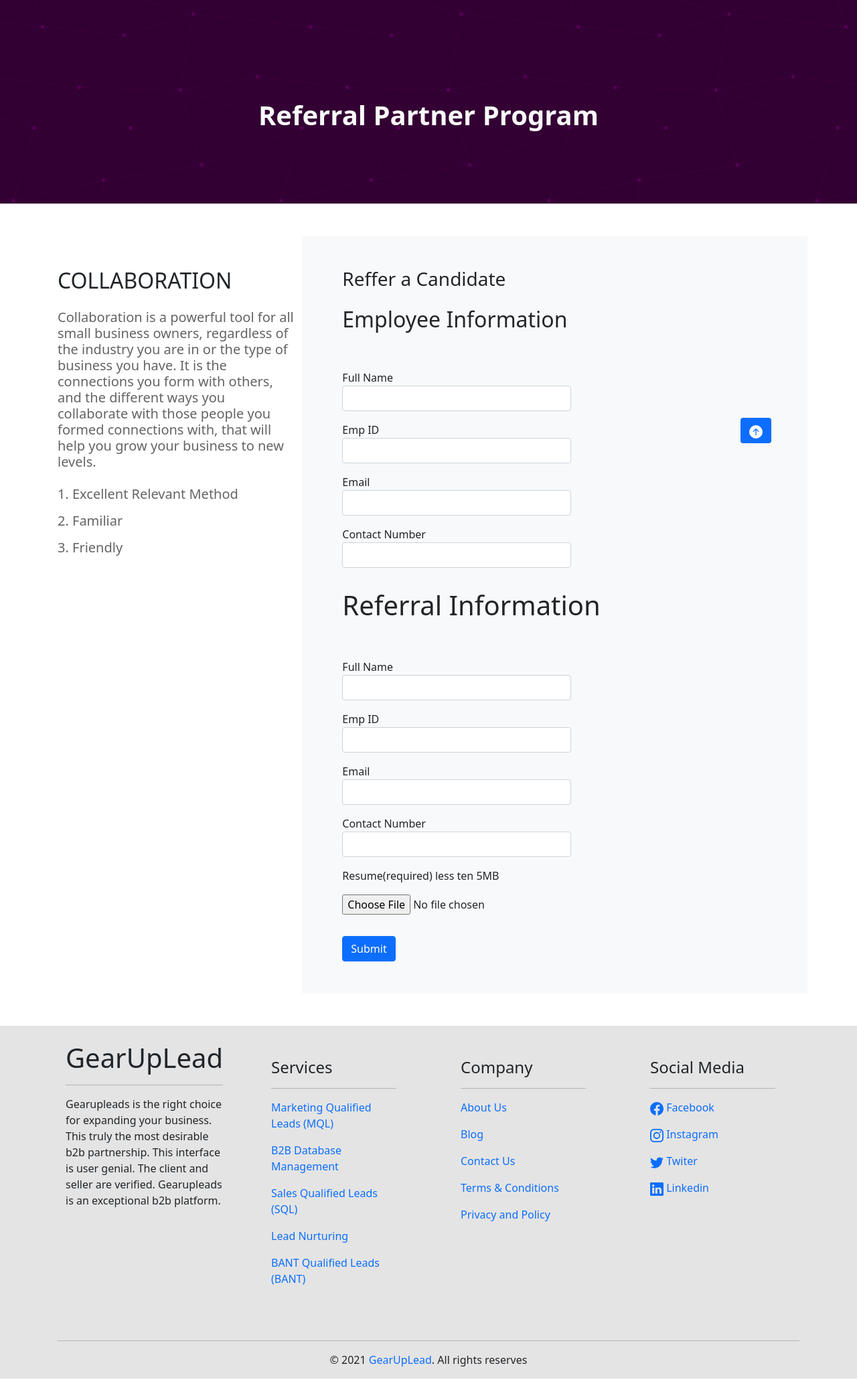
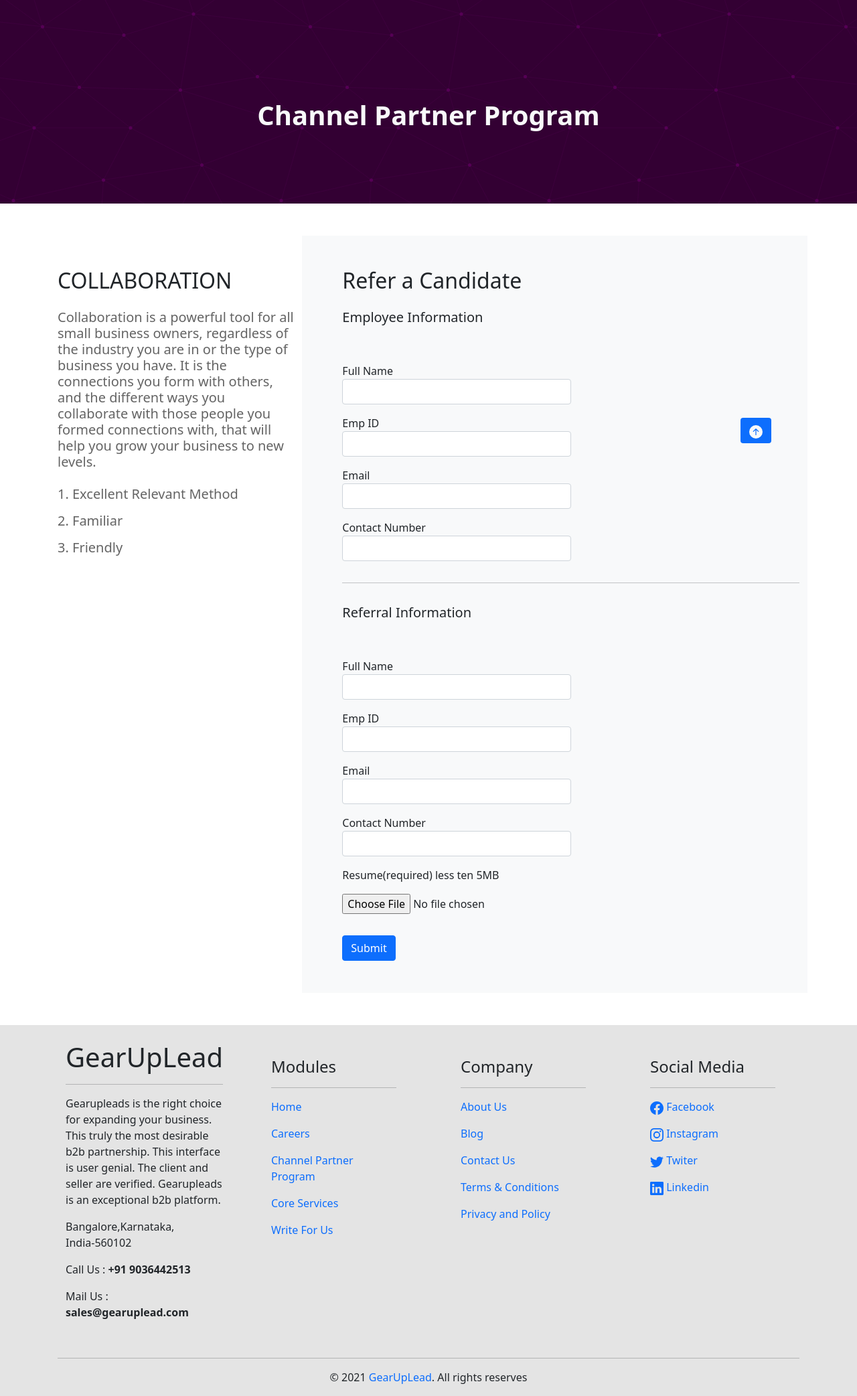
Before and after one commit to Ash3902/Gearup, a Django app: template home/templates/referral-program.html in a window 1280 px wide. Shown: the part 96-2181 px from the top of the page at 67% size. Before the commit the page ends 2155 px from the top, so only its background shows below. Run offline with Django 3.2, Linux system fonts and the light colour scheme; the template is opened without the code that fills it, so the values that code supplies are empty; some libraries are stand-ins or nearby versions.

Commit message:
made enhacement

```diff
--- a/home/templates/about-us.html
+++ b/home/templates/about-us.html
@@ -1,6 +1,6 @@
 {% extends 'base.html' %}
 {% load static %}
-{% block title %}Gear Up Lead | About Us{% endblock title %}
+{% block title %}GearUpLead | About Us {% endblock title %}
 {% block navID %}aboutNav{% endblock navID %}
 {% block style %}
 {% endblock style %}
@@ -20,7 +20,7 @@
 {%if forloop.counter|divisibleby:"2" %}
 <section>
     <div class="container">
-        <div class="row mt-5">
+        <div class="row mt-5 justify-content-center">
             <div class="col-md-6">
                 <div class="parent_div">
                     <div class="child_div">
@@ -50,7 +50,7 @@ An end to end lead generation company in the B2B space. The sole purpose of the
 {%else%}
 <section class="" style="padding-top: 100px;">
     <div class="container">
-        <div class="row mt-5">
+        <div class="row mt-5 justify-content-center">
             <div class="col-md-6">
                 <h2>{{section.heading}}</h2>
                 <hr class="w-25" style="border-bottom: 4px solid rgb(20, 161, 255);">
--- a/home/templates/blog-detail.html
+++ b/home/templates/blog-detail.html
@@ -1,6 +1,6 @@
 {% extends 'base.html' %}
 {% load static %}
-{% block title %}Gear Up Lead | Blog Details{% endblock title %}
+{% block title %} {{blog.heading}} | GearUpLead{% endblock title %}
 {% block navID %}{% endblock navID %}
 {% block desc %}
 {{blog.meta_description}}
--- a/home/templates/home.html
+++ b/home/templates/home.html
@@ -1,6 +1,6 @@
 {% extends 'base.html' %}
 {% load static %}
-{% block title %}Gear Up Lead | Home{% endblock title %}
+{% block title %} Generate leads free | GearUplead{% endblock title %}
 {% block navID %}homeNav{% endblock navID %}
 {% block style %}
 {% endblock style %}
@@ -11,8 +11,8 @@
             <h1 class="text-white" style="padding-top: 150px;" id="textHeader" >{{section1.heading}}</h1>
             <p class="text-white pt-4" id="textSubHeader" >{{section1.sub_heading}} <span1></span1></p>
             <div class="text-left mt-5">
-                <a href="" class="btn btn-primary rounded-pill btn-lg mr-2 mt-3">Get Start Today</a>
-                <a href="" class="btn btn-outline-light rounded-pill btn-lg mt-3">Know more</a>
+                <a href="{%url 'contact-us' %}" class="btn btn-primary rounded-pill btn-lg mr-2 mt-3">Get Start Today</a>
+                <a href="{%url 'services' %}" class="btn btn-outline-light rounded-pill btn-lg mt-3">Know more</a>
             </div>
 
         </div>
--- a/home/templates/job-opening.html
+++ b/home/templates/job-opening.html
@@ -1,6 +1,6 @@
 {% extends 'base.html' %}
 {% load static %}
-{% block title %}Gear Up Lead | Job Openinig{% endblock title %}
+{% block title %} Work with us | GearUplead{% endblock title %}
 {% block navID %}{% endblock navID %}
 {% block style %}
 {% endblock style %}
--- a/home/templates/referral-program.html
+++ b/home/templates/referral-program.html
@@ -1,6 +1,6 @@
 {% extends 'base.html' %}
 {% load static %}
-{% block title %}Gear Up Lead | Referral Program{% endblock title %}
+{% block title %}Gear Up Lead | Channel Referral Program{% endblock title %}
 {% block navID %}{% endblock navID %}
 {% block style %}
 {% endblock style %}
@@ -8,7 +8,7 @@
 
 <section class="ref_pro">
     <div class="container ">
-        <h1 class="text-center pt-5 font-weight-bold text-light">Referral Partner Program</h1>
+        <h1 class="text-center pt-5 font-weight-bold text-light">Channel Partner Program</h1>
     </div>
 </section>
 
@@ -18,7 +18,11 @@
                 <div class="col-md-4">
                     <div class="mt-5">
                         <h2 class=" text-uppercase">Collaboration </h2>
-                        <h5 class="pt-3" style="color: rgb(100, 100, 100);">Collaboration is a powerful tool for all small business owners, regardless of the industry you are in or the type of business you have. It is the connections you form with others, and the different ways you collaborate with those people you formed connections with, that will help you grow your business to new levels.
+                        <h5 class="pt-3" style="color: rgb(100, 100, 100);" style="text-align: justify !important;">
+                            Collaboration is a powerful tool for all small business owners,
+                            regardless of the industry you are in or the type of business you have.
+                            It is the connections you form with others, and the different ways you collaborate with those people you formed connections with,
+                             that will help you grow your business to new levels.
                         </h5>
                         <h5 class="pt-3" style="color: rgb(100, 100, 100);">
                             <p>1. Excellent Relevant Method</p>
@@ -30,8 +34,8 @@
                 </div>
             <div class="col-md-8 bg-light">
                 <div class="pt-5 pl-5">
-                    <h3>Reffer a Candidate</h3>
-                    <h2 class="pt-3">Employee Information</h2>
+                    <h2>Refer a Candidate</h2>
+                    <h5 class="pt-3">Employee Information</h5>
                     <form class="pt-5" action="">
                         <div class="form-group pb-3 col-lg-6 ">
                             <label for="exampleInputEmail1">Full Name</label>
@@ -53,8 +57,8 @@
                         <!-- <button type="button" class="btn btn-primary btn-lg btn-block mt-4">Submit</button> -->
 
                       </form>
-
-                    <h1 class="pt-3">Referral Information </h1>
+                      <hr>
+                    <h5 class="pt-3">Referral Information </h5>
                     <form class="pt-5" action="">
                         <div class="form-group pb-3 col-lg-6 ">
                             <label for="exampleInputEmail1">Full Name</label>
--- a/home/views.py
+++ b/home/views.py
@@ -90,7 +90,7 @@ def write_for_us(request):
 
         write_us = Write_about_us(first_name=first_name,last_name=last_name,image="write_us/" +image.name, description=description)
         write_us.save()
-
+        return redirect("write_for_us")
 
     return render(request,'write-for-us.html',{'write_data':write_data})
 
--- a/services/templates/service.html
+++ b/services/templates/service.html
@@ -20,7 +20,7 @@
     <div class="container">
         <div class="row">
             <div class="col-md-4 overflow-hidden">
-                <img class=" img-responsive img-thumbnail" src="{{ser.image.url}}" alt="" >
+                <img class=" img-responsive img-thumbnail" src="{{ser.image.url}}" alt="" style="border: none;">
             </div>
             <div class="col-md-7 d-flex justify-content-around p-5" style="margin-top: 20px;">
                 <div>
@@ -45,7 +45,7 @@
                 </p>
             </div>
             <div class="col-md-4">
-                <img class="img-responsive img-thumbnail " src="{{ser.image.url}}" alt="" >
+                <img class="img-responsive img-thumbnail " src="{{ser.image.url}}" alt="" style="border: none;">>
             </div>
         </div>
     </div>
--- a/templates/footer.html
+++ b/templates/footer.html
@@ -5,15 +5,18 @@
                 <h1>GearUpLead</h1>
                 <hr>
                 <p>Gearupleads is the right choice for expanding your business. This truly the most desirable b2b partnership. This interface is user genial. The client and seller are verified. Gearupleads is an exceptional b2b platform. </p>
+                <p>Bangalore,Karnataka,<br> India-560102</p>
+                <p> Call Us : <b>+91 9036442513</b></p>
+                <p>Mail Us : <b>sales@gearuplead.com</b> </p>
             </div>
             <div class="col-md-3 p-5">
-              <h4>Services</h4>
+              <h4>Modules</h4>
               <hr>
-              <p><a class=" text-decoration-none" href="{% url 'services' %}">Marketing Qualified Leads (MQL) </a></p>
-              <p><a class=" text-decoration-none" href="{% url 'services' %}">B2B Database Management </a></p>
-              <p><a class=" text-decoration-none" href="{% url 'services' %}">Sales Qualified Leads (SQL)</a></p>
-              <p><a class=" text-decoration-none" href="{% url 'services' %}">Lead Nurturing </a></p>
-              <p><a class=" text-decoration-none" href="{% url 'services' %}">BANT Qualified Leads (BANT) </a></p>
+              <p><a class=" text-decoration-none" href="/">Home <!--Marketing Qualified Leads (MQL) --></a></p>
+              <p><a class=" text-decoration-none" href="{% url 'job_opening' %}">Careers </a></p>
+              <p><a class=" text-decoration-none" href="{% url 'referral_program' %}">Channel Partner Program</a></p>
+              <p><a class=" text-decoration-none" href="{% url 'core_services' %}">Core Services </a></p>
+              <p><a class=" text-decoration-none" href="{% url 'write_for_us' %}">Write For Us</a></p>
 
             </div>
             <div class="col-md-3 p-5">
--- a/templates/navbar.html
+++ b/templates/navbar.html
@@ -44,7 +44,7 @@
                             <svg xmlns="http://www.w3.org/2000/svg" width="16" height="16" fill="currentColor" class="bi bi-person-lines-fill" viewBox="0 0 16 16">
                               <path d="M6 8a3 3 0 1 0 0-6 3 3 0 0 0 0 6zm-5 6s-1 0-1-1 1-4 6-4 6 3 6 4-1 1-1 1H1zM11 3.5a.5.5 0 0 1 .5-.5h4a.5.5 0 0 1 0 1h-4a.5.5 0 0 1-.5-.5zm.5 2.5a.5.5 0 0 0 0 1h4a.5.5 0 0 0 0-1h-4zm2 3a.5.5 0 0 0 0 1h2a.5.5 0 0 0 0-1h-2zm0 3a.5.5 0 0 0 0 1h2a.5.5 0 0 0 0-1h-2z"/>
                             </svg>
-                            <small class="ml-1"> Referral Program</small>
+                            <small class="ml-1">Channel Partner Program</small>
                           </a>
                         </div>
                       </div>
```
